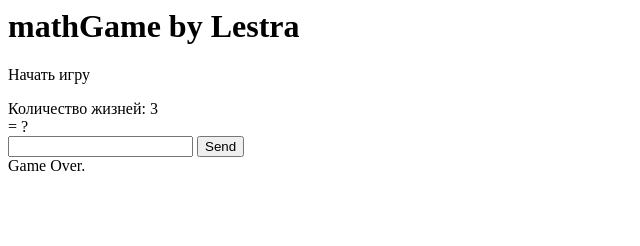
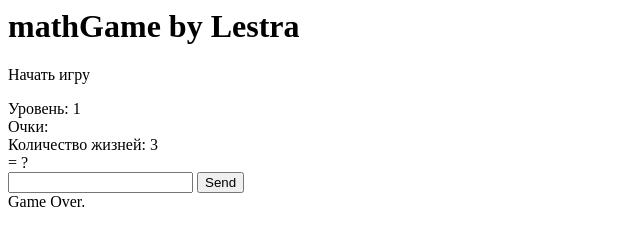
Before and after one commit to serverwind/math-game, a plain HTML site: page index.html in a window 1280 px wide. Shown: the whole page, without its empty margins (0-640 px from the left). Drawn offline with Linux system fonts and the light colour scheme.

Commit message:
Update index.html
Добавлены блоки для количества очков

```diff
--- a/index.html
+++ b/index.html
@@ -4,9 +4,17 @@
 
 <div id='start-game'><p>Начать игру</p></div>
 
+<div class='misc'>
+<div class='level'>
+Уровень: <span id='current-level'>1</span>
+</div>
+<div class='score'>
+  Очки: <span id='score-amount'></span>
+</div>
 <div class='hearts'>
   Количество жизней:
   <span id='hearts-amount'>3</span>
+</div>
 </div>
 
 <div id='main'>
```
